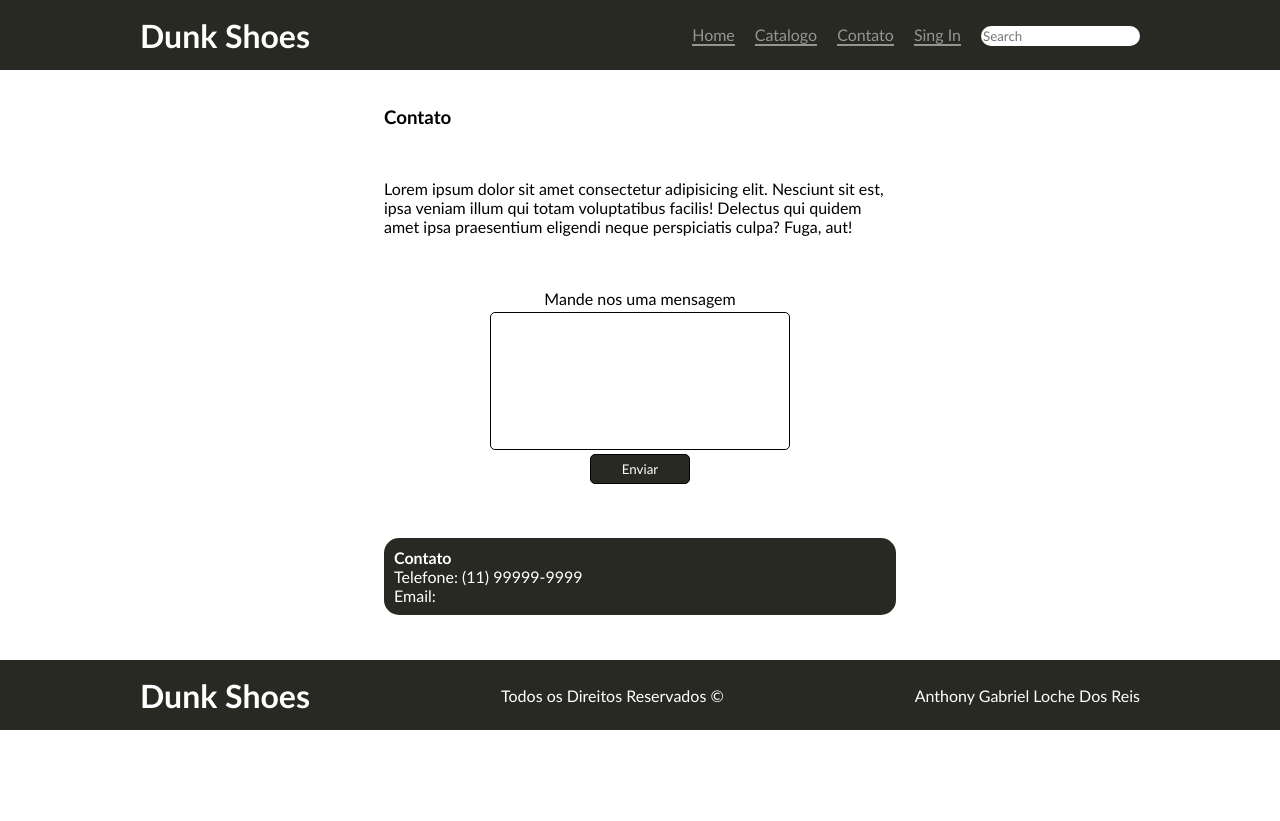
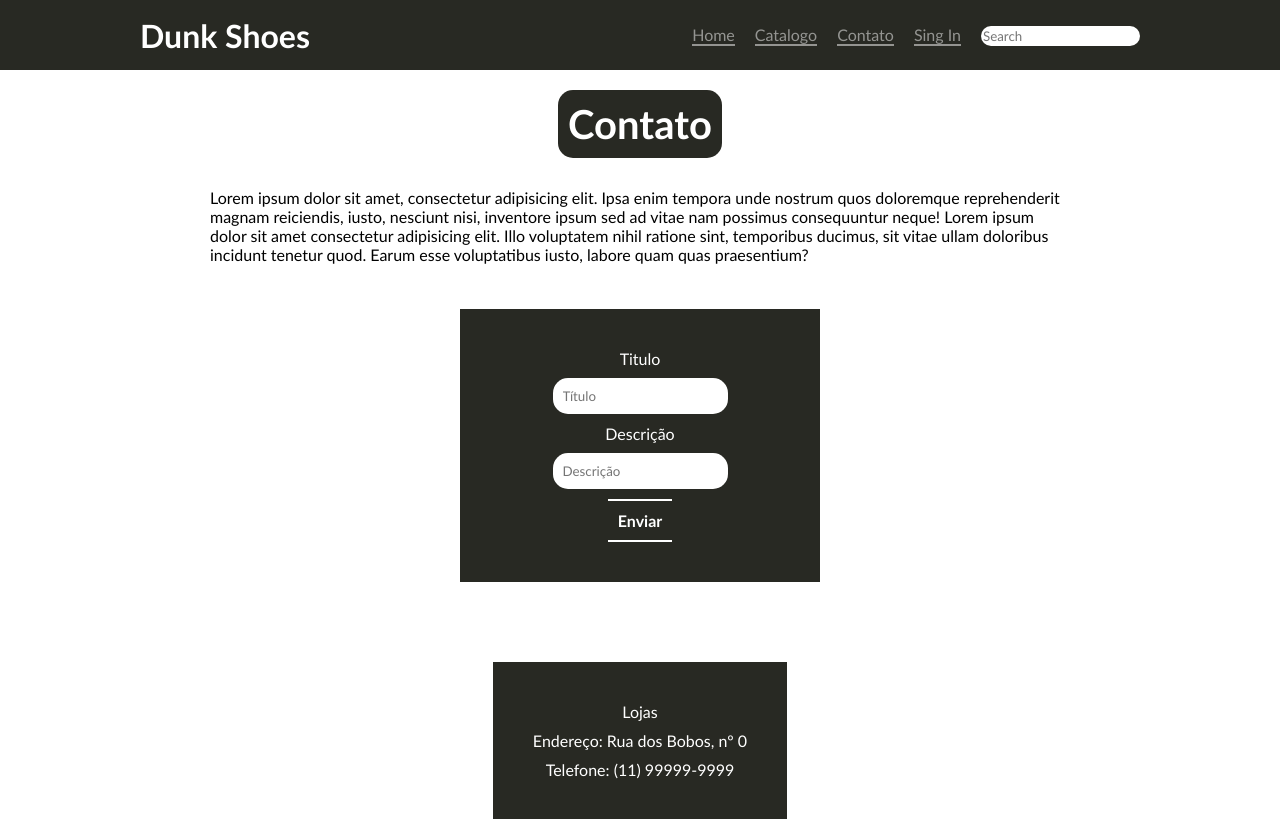
Before and after one commit to AnthonyLoche/3-Trimestre_DevWeb, a Vue app: page /contato in a window 1280 px wide. Shown: the top 821 px of the page. Before the commit the page ends 800 px from the top, so only its background shows below. Built offline with nearby package versions, Linux system fonts and the light colour scheme.

Commit message:
Update footer and header styles

```diff
--- a/src/components/Footer.vue
+++ b/src/components/Footer.vue
@@ -5,7 +5,7 @@
 <template>
   <footer>
     <div id="container2">
-    <h1>Dunk Shoes</h1>
+    <h3>Dunk Shoes</h3>
     <p>Todos os Direitos Reservados &copy;</p>
     <p>Anthony Gabriel Loche Dos Reis</p>
     </div>
--- a/src/components/Header.vue
+++ b/src/components/Header.vue
@@ -9,7 +9,7 @@
         <router-link to="/catalogo">Catalogo</router-link>
         <router-link to="/contato">Contato</router-link>
         <router-link to="/login">Sing In</router-link>
-        <label for="">
+        <label>
           <input type="text" placeholder="Search">
         </label>
       </nav>
@@ -22,6 +22,9 @@
         <router-link to="/catalogo">Catalogo</router-link>
         <router-link to="/contato">Contato</router-link>
         <router-link to="/login">Sing In</router-link>
+        <label for="">
+          <input type="text" placeholder="Search">
+        </label>
       </nav>
     </div>
 
@@ -142,7 +145,57 @@ nav#sidebar{
   to {
     margin-right: 200%;
   }
+
 }
+
+.searchBox {
+  display: flex;
+  max-width: 230px;
+  align-items: center;
+  justify-content: space-between;
+  gap: 8px;
+  background: #2f3640;
+  border-radius: 50px;
+  position: relative;
+}
+
+.searchButton {
+  color: white;
+  position: absolute;
+  right: 8px;
+  width: 50px;
+  height: 50px;
+  border-radius: 50%;
+  background: var(--gradient-2, linear-gradient(90deg, #2AF598 0%, #009EFD 100%));
+  border: 0;
+  display: inline-block;
+  transition: all 300ms cubic-bezier(.23, 1, 0.32, 1);
+}
+/*hover effect*/
+button:hover {
+  color: #fff;
+  background-color: #1A1A1A;
+  box-shadow: rgba(0, 0, 0, 0.5) 0 10px 20px;
+  transform: translateY(-3px);
+}
+/*button pressing effect*/
+button:active {
+  box-shadow: none;
+  transform: translateY(0);
+}
+
+.searchInput {
+  border: none;
+  background: none;
+  outline: none;
+  color: white;
+  font-size: 15px;
+  padding: 24px 46px 24px 26px;
+}
+
+
+
+
 </style>
 
 <script setup>
@@ -161,4 +214,5 @@ function sidebar() {
 
 }
 
+
 </script>
--- a/src/components/Main.vue
+++ b/src/components/Main.vue
@@ -8,7 +8,7 @@
             <h2>BEM VINDO A DUNK SHOES</h2>
             <p>A loja pra você comprar e Dunkar!</p>
 
-            <router-link to="/login" id="saiba">Saiba Mais</router-link>
+            <router-link to="/" id="saiba">Saiba Mais</router-link>
 
         </article>
 
@@ -41,7 +41,7 @@
             </div>
             <div class="itemOpcoes">
                 <p class="opcoesTenis">Asics</p>
-                <img src="../midia/asics.png" class="cem" alt="">
+                <img src="../midia/asics.png" style="margin: auto; margin-top: 40px;" class="cem" alt="">
             </div>
         </section>
     </main>
@@ -70,7 +70,7 @@ main {
 
 article#bemVindo {
     background-color: #282923;
-    width: 500px;
+    width: 80%;
     padding: 60px;
     text-align: center;
     height: 300px;
@@ -79,6 +79,7 @@ article#bemVindo {
     flex-direction: column;
     justify-content: center;
     border: 1px solid white;
+    gap: 30px;
 }
 
 a#saiba {
@@ -104,7 +105,7 @@ a#saiba:hover {
     flex-direction: column;
     align-items: center;
     justify-content: center;
-    width: 1000px;
+    width: 60%;
 }
 
 a#login {
@@ -145,7 +146,7 @@ p.jordan{
 #opcoes{
     width: 100%;
     display: flex;
-
+    flex-wrap: wrap;
     align-items: center;
     justify-content: center;
 }
--- a/src/views/Contato.vue
+++ b/src/views/Contato.vue
@@ -1,6 +1,5 @@
 <script setup>
 import Header from '../components/Header.vue';
-
 import Footer from '../components/Footer.vue';
 </script>
 
@@ -8,65 +7,112 @@ import Footer from '../components/Footer.vue';
     <Header />
 
     <main id="contato">
-        <h3>Contato</h3>
-        <p>Lorem ipsum dolor sit amet consectetur adipisicing elit. Nesciunt sit est, ipsa veniam illum qui totam voluptatibus facilis! Delectus qui quidem amet ipsa praesentium eligendi neque perspiciatis culpa? Fuga, aut!</p>
-        <form action="">
-            <label for="">Mande nos uma mensagem</label>
-            <input type="text">
-            <button type="submit">Enviar</button>
+        <p id="Titulo">Contato</p>
+        <p id="lorem">Lorem ipsum dolor sit amet, consectetur adipisicing elit. Ipsa enim tempora unde nostrum quos doloremque
+            reprehenderit magnam reiciendis, iusto, nesciunt nisi, inventore ipsum sed ad vitae nam possimus consequuntur
+            neque!
+            Lorem ipsum dolor sit amet consectetur adipisicing elit. Illo voluptatem nihil ratione sint, temporibus ducimus,
+            sit vitae ullam doloribus incidunt tenetur quod. Earum esse voluptatibus iusto, labore quam quas praesentium?
+        </p>
+        <form action="" id="inputs">
+            <label for="titulo">Titulo</label>
+            <input type="text" name="titulo" id="titulo" placeholder="Título">
+            <label for="descricao">Descrição</label>
+            <input type="text" name="descricao" id="descricao" placeholder="Descrição">
+            <button type="submit" id="enviar">Enviar</button>
         </form>
-
-
-        <div id="rodape">
-            <h4>Contato</h4>
+        <div id="informacoes">
+            <p>Lojas</p>
+            <p>Endereço: Rua dos Bobos, nº 0</p>
             <p>Telefone: (11) 99999-9999</p>
-            <p>Email:</p>
         </div>
     </main>
-
     <Footer />
 </template>
 
 <style scoped>
+Footer {
+    position: relative;
+    bottom: 0;
+}
+
 main#contato {
     margin: 10px auto;
-    width: 512px;
+    max-width: 900px;
     display: flex;
     flex-direction: column;
-    justify-content: space-around;
-    height: 560px;
-    border-radius: 15px 15px 0 0;
+    align-items: center;
+    justify-content: center;
 }
 
-#rodape{
+p#Titulo {
+    font-size: 40px;
+    font-weight: bold;
+    color: white;
+    margin: 10px;
+    padding: 10px;
+    border-radius: 15px;
     background-color: #282923;
-    color: white;
-    border-radius: 15px;
-    padding: 10px;
 }
 
-form{
-    display: flex;
-    flex-direction: column;
-    justify-content: space-around;
-    align-items: center;
-    height: 200px;
+#lorem{
+    padding: 20px;
 }
 
 input{
-    width: 300px;
-    padding: 60px;
-    border-radius: 5px;
-    border: 1px solid black;
-
+    border: 0;
+    padding: 10px;
+    color: #282923;
+    border-radius: 15px;
 }
 
-button{
-    width: 100px;
-    height: 30px;
-    border-radius: 5px;
-    border: 1px solid black;
+#inputs {
+    display: flex;
+    flex-direction: column;
+    align-items: center;
+    justify-content: center;
+    margin: 25px auto;
+    gap: 10px;
+    padding: 40px;
+    color: white;
+    width: 40%;
+    background-color: #282923;
+}
+
+#informacoes{
+    display: flex;
+    flex-direction: column;
+    align-items: center;
+    justify-content: center;
+    margin: 55px auto;
+    gap: 10px;
+    padding: 40px;
+    color: white;
+    background-color: #282923;
+}
+#enviar{
+    border: 0;
+    padding: 10px;
     background-color: #282923;
     color: white;
+    font-weight: bold;
+    font-size: 12pt;
+    border-bottom: 2px solid white;
+    border-top: 2px solid white;
+    transition: 0.5s;
+    }
+
+    #enviar:hover{
+    border: 0;
+    padding: 10px;
+    background-color: #282923;
+    color: white;
+    font-weight: bold;
+    font-size: 12pt;
+    border-bottom: 2px solid white;
+    border-top: 2px solid white;
+        scale: 1.1;
 }
+
+
 </style>
--- a/src/views/Login.vue
+++ b/src/views/Login.vue
@@ -150,4 +150,8 @@ label {
   background-color: #282923;
 }
 
+Footer{
+  position: absolute;
+}
+
 </style>
```
Also changed, not shown: src/midia/asics.png.
